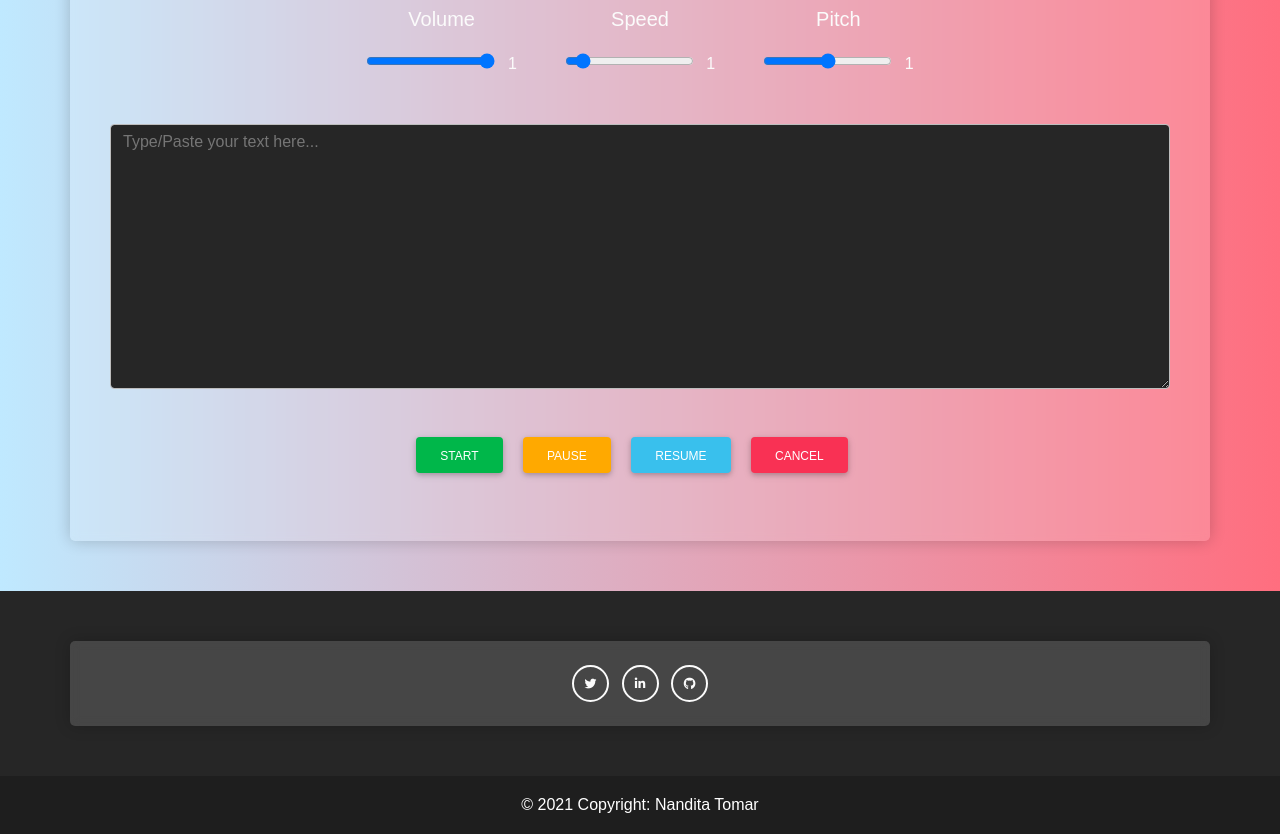
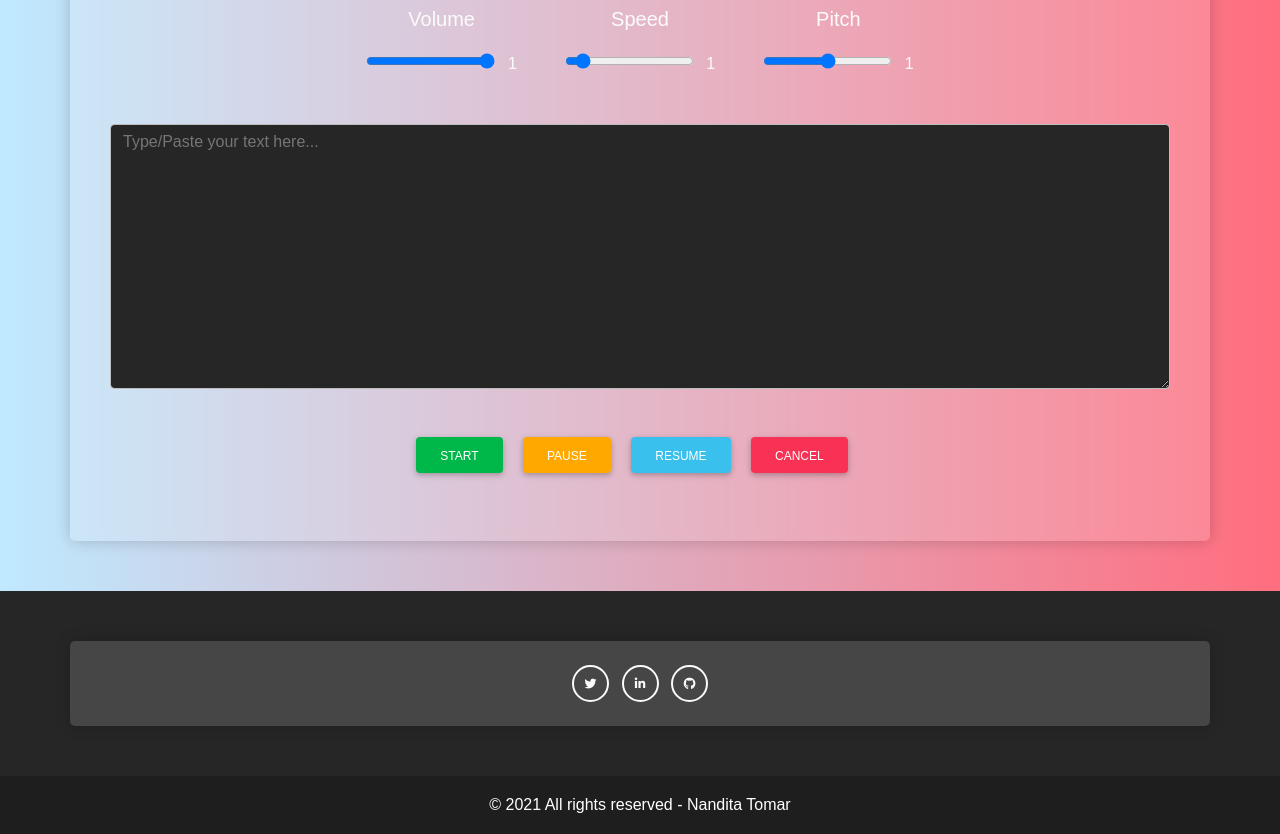
Before and after one commit to vyomaaverse/ReLoud, a plain HTML site: page index.html in a window 1280 px wide. Shown: the part 337-1171 px from the top of the page. Drawn offline with nearby package versions, Linux system fonts and the light colour scheme.

Commit message:
Update index.html

```diff
--- a/index.html
+++ b/index.html
@@ -56,7 +56,7 @@
         </section>
       </div>
       <div class="text-center p-3" style="background-color: rgba(0, 0, 0, 0.2);">
-        © 2021 Copyright:
+        © 2021 All rights reserved -
         <a class="text-white" href="https://mdbootstrap.com/">Nandita Tomar</a>
       </div>
     </footer>
```
